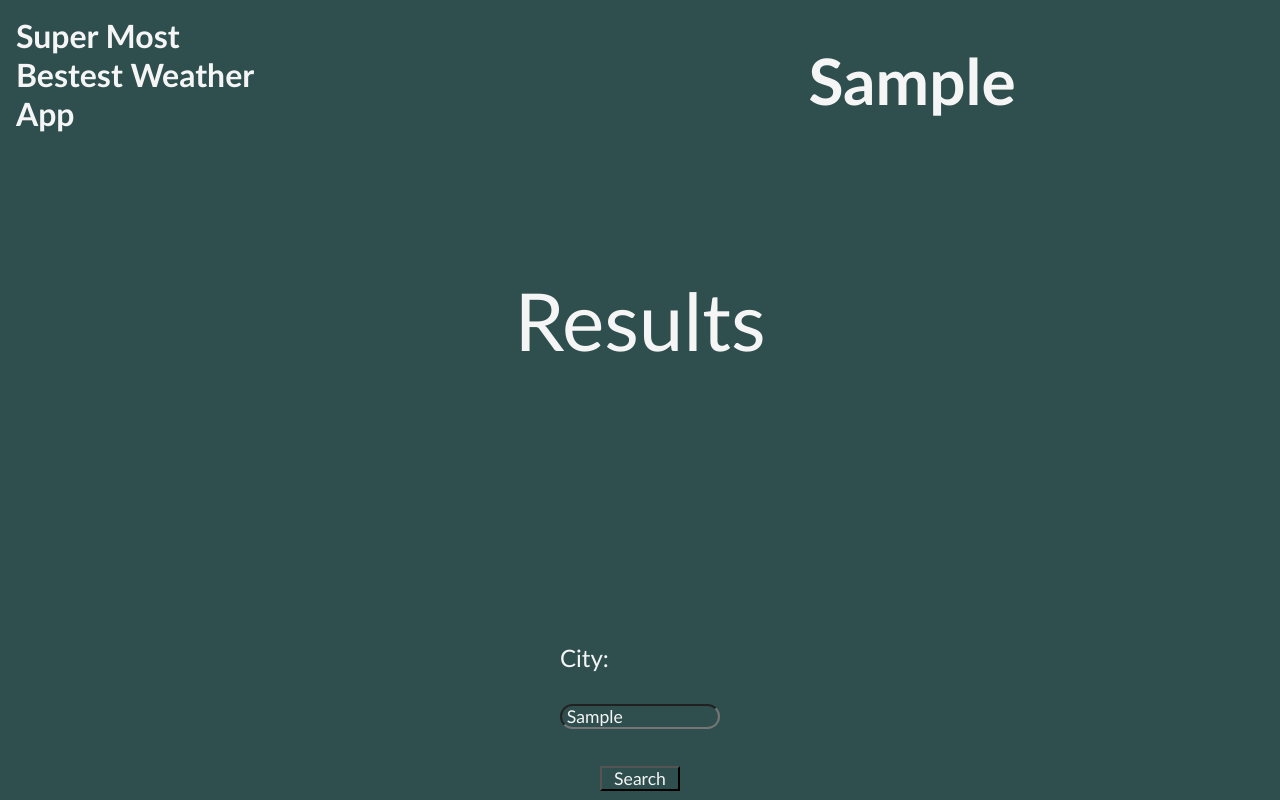
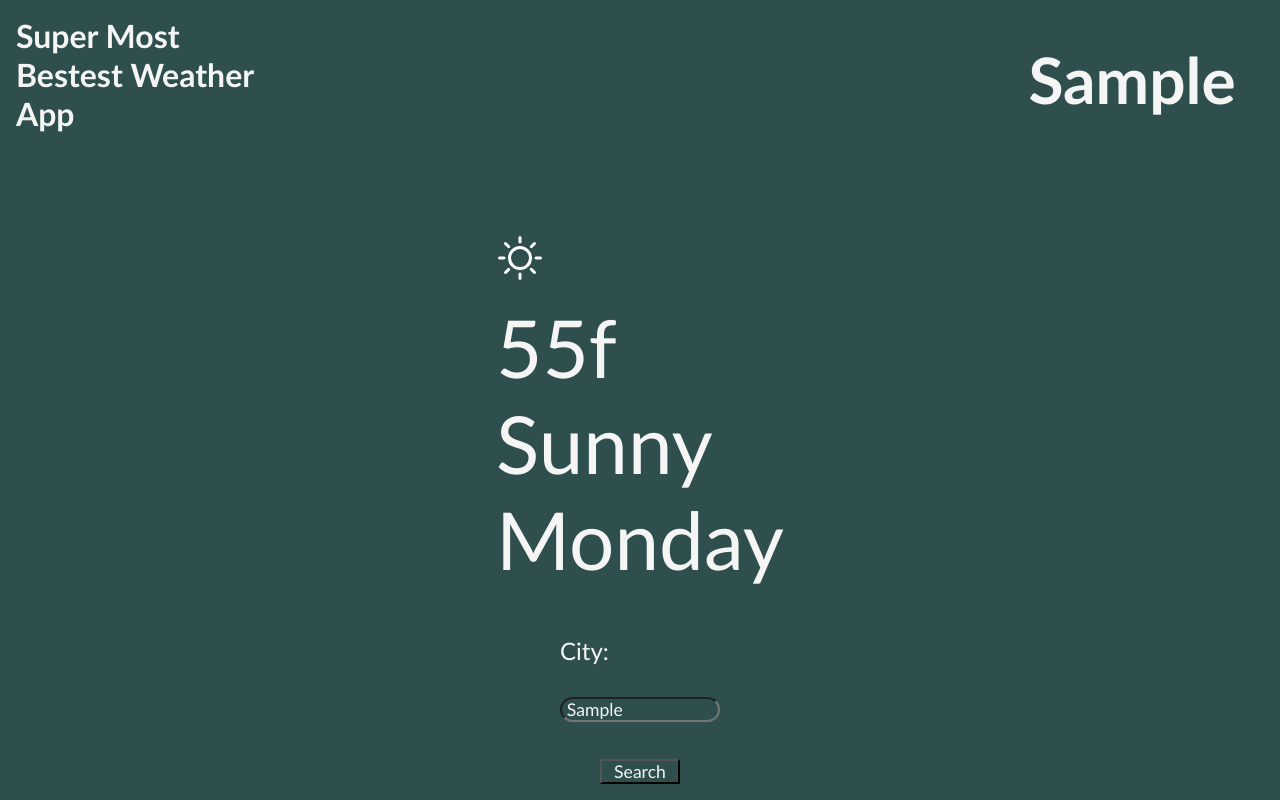
Before and after one commit to sam8457/odin-weatherapp, a plain HTML site: page index.html in a window 1280 px wide. Both pictures are taken after typing "Sample" into the empty fields and a click on the button "Search". Drawn offline with Linux system fonts and the light colour scheme.

Commit message:
Add SVGs for weather icons, change their colors to white

```diff
--- a/index.html
+++ b/index.html
@@ -12,7 +12,10 @@
     <h1 id="title">Super Most Bestest Weather App</h1>
     <h2 id="city-name">City</h2>
     <div id="results">
-        Results
+        <img id="weather-icon" src="./Images/sunny_FILL0_wght400_GRAD0_opsz48.svg"></img>
+        <div id="temperature">55f</div>
+        <div id="main">Sunny</div>
+        <div id="day">Monday</div>
     </div>
     <form id="searchbox">
         <label for="city">City:</label><br>
--- a/script.js
+++ b/script.js
@@ -1,17 +1,29 @@
+function getCityName() {
+    const search = document.getElementById("city");
+    let location = search.value;
+    return location;
+}
 
 async function getWeatherFor(location) {
-    let weatherResponse = await fetch(`http://api.openweathermap.org/data/2.5/weather?q=${location}&APPID=f540c46c7826a6b13837d9d586e2e08b`, {mode: "cors"});
-
-    console.log(weatherResponse);
+    const weatherResponse = await fetch(`http://api.openweathermap.org/data/2.5/weather?q=${location}&APPID=f540c46c7826a6b13837d9d586e2e08b`, {mode: "cors"});
+    const weatherData = await weatherResponse.json();
+    console.log(weatherData);
+    console.log(weatherData.weather[0].main);
 }
 
-function updateCityName() {
-    const search = document.getElementById("city");
-    let location = search.value;
+function updateResultsPane() {
+
+}
+
+function updateCityName(location) {
     const cityName = document.getElementById("city-name");
     cityName.textContent = `${location}`;
 }
 
 const searchButton = document.getElementById("search");
 searchButton.addEventListener("click", (event) => event.preventDefault()); // don't reload page on click
-searchButton.addEventListener("click", () => updateCityName());
+searchButton.addEventListener("click", async () => {
+    let location = getCityName();
+    updateCityName(location);
+    // getWeatherFor(location);
+});
--- a/style.css
+++ b/style.css
@@ -21,13 +21,13 @@ body {
     display: grid;
     min-height: 100%;
     grid-template-areas:
-        "ti .. cn cn cn"
+        "ti .. .. .. cn"
         ".. re re re .."
         ".. re re re .."
-        ".. .. .. .. .."
+        ".. re re re .."
         ".. .. sb .. ..";
-    grid-template-rows: 1fr 1fr 1fr 1fr 1fr;
-    grid-template-columns: 1fr 1fr 10em 1fr 1fr;
+    grid-template-rows: minmax(50px, 1fr) 1fr 1fr 1fr;
+    grid-template-columns: minmax(50px, 1fr) minmax(50px, 1fr) 10em minmax(50px, 1fr) minmax(50px, 1fr);
 }
 
 #title {
@@ -55,6 +55,7 @@ body {
     max-width: 20em;
     flex-direction: column;
     font-size: 1.5rem;
+    margin-bottom: 1rem ;
 }
 
 #searchbox > * {
```
Also changed, not shown: Images/cloudy_snowing_FILL0_wght400_GRAD0_opsz48.svg (added), Images/flood_FILL0_wght400_GRAD0_opsz48.svg (added), Images/rainy_FILL0_wght400_GRAD0_opsz48.svg (added), Images/sunny_FILL0_wght400_GRAD0_opsz48.svg (added), Images/thunderstorm_FILL0_wght400_GRAD0_opsz48.svg (added).
